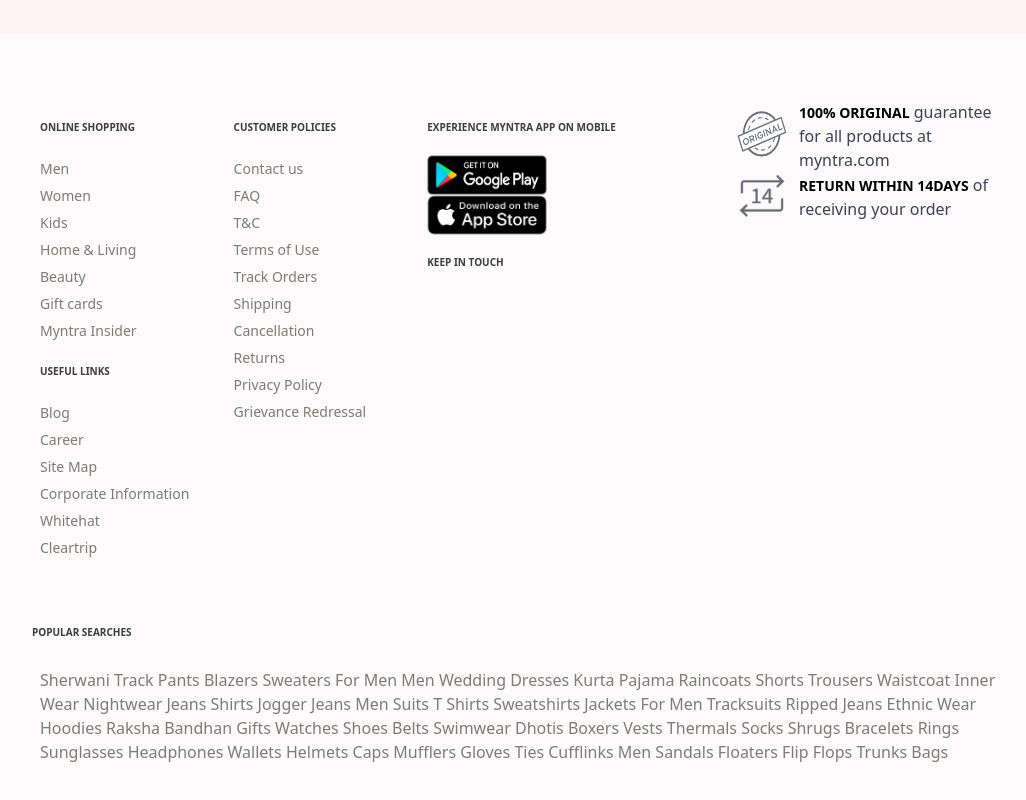
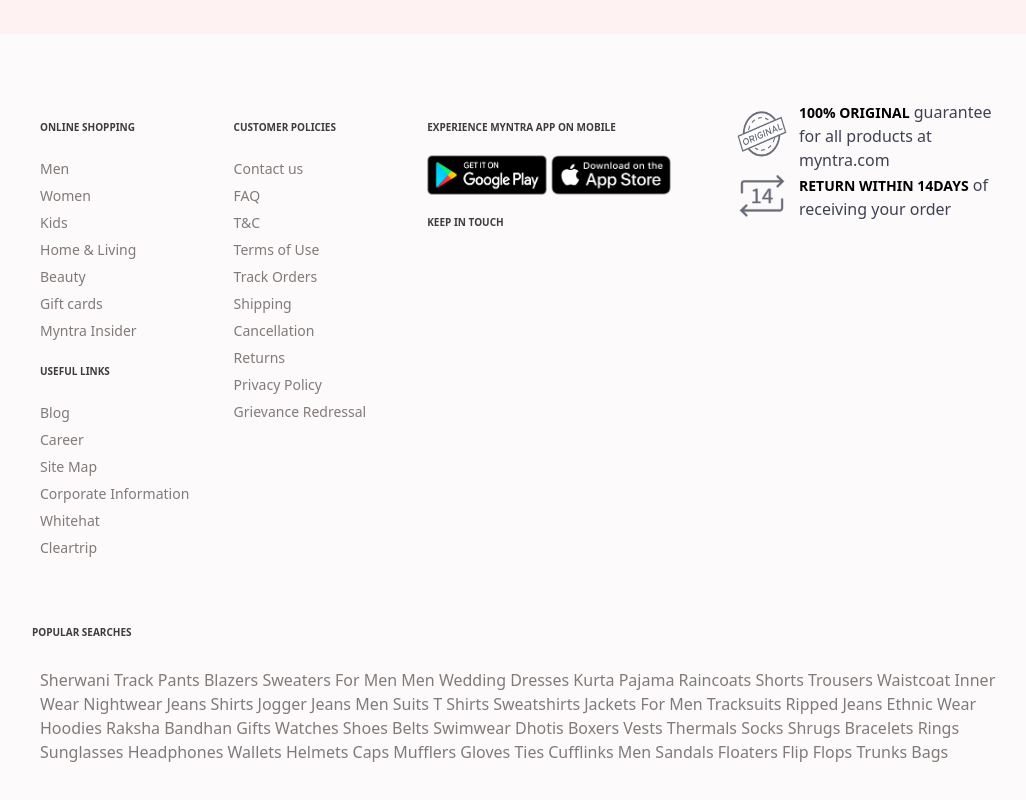
Before and after one commit to lakshaysachdeva01/myntra, a React (Vite) app: page / in a window 1280 px wide. Shown: the part 766-1566 px from the top of the page, without its empty margins (116-1142 px from the left). Built offline with nearby package versions, Linux system fonts and the light colour scheme.

Commit message:
final commit2

```diff
--- a/src/components/Footer.jsx
+++ b/src/components/Footer.jsx
@@ -49,8 +49,8 @@ function Footer() {
                 <div className="linkrow" style={{width:'32%'}}>
                     <div className="implink">
                         <h3>Experience myntra app on mobile</h3>
-                    <div>
-                        <img src={android} alt="image" />
+                    <div className="flex">
+                        <img src={android} className="mr-1" alt="image" />
                         <img src={apple} alt="image" />
                     </div>
                     </div>
```
